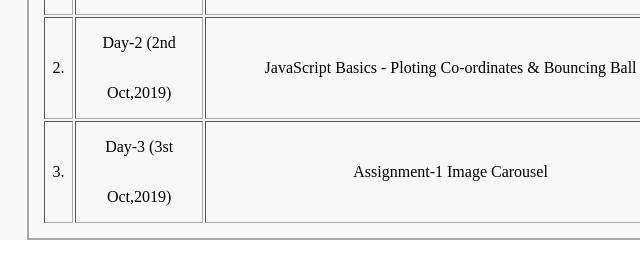
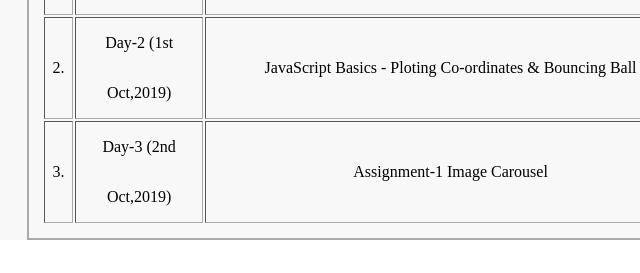
Before and after one commit to aakritsubedi/js-assignment, a plain HTML site: page index.html in a window 1280 px wide. Shown: the part 222-495 px from the top of the page, 101-741 px from the left. Drawn offline with Linux system fonts and the light colour scheme.

Commit message:
nothing to remember

```diff
--- a/index.html
+++ b/index.html
@@ -40,7 +40,7 @@
 				</tr>
 				<tr>
 					<td>2.</td>
-					<td>Day-2 (2nd Oct,2019)</td>
+					<td>Day-2 (1st Oct,2019)</td>
 					<td>JavaScript Basics - Ploting Co-ordinates & Bouncing Ball<span></span></td>
 					<td>
 						<a href="assignment/bouncingBall.html">Day-2</a>
@@ -51,7 +51,7 @@
 				</tr>
 				<tr>
 					<td>3.</td>
-					<td>Day-3 (3st Oct,2019)</td>
+					<td>Day-3 (2nd Oct,2019)</td>
 					<td>Assignment-1 Image Carousel<span></span></td>
 					<td>
 						<a href="assignment/image-slider.html">Image Slider</a>
```
